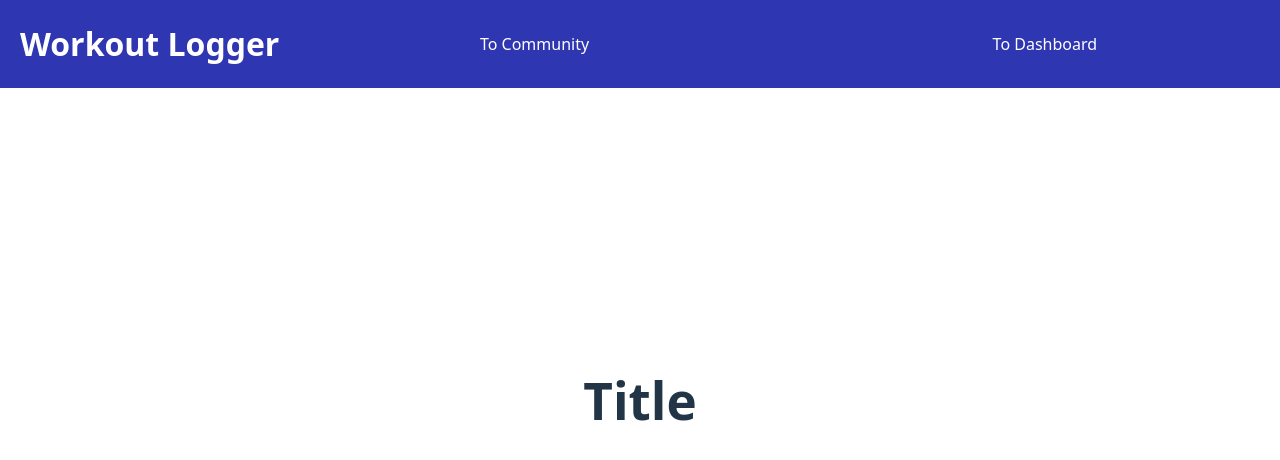
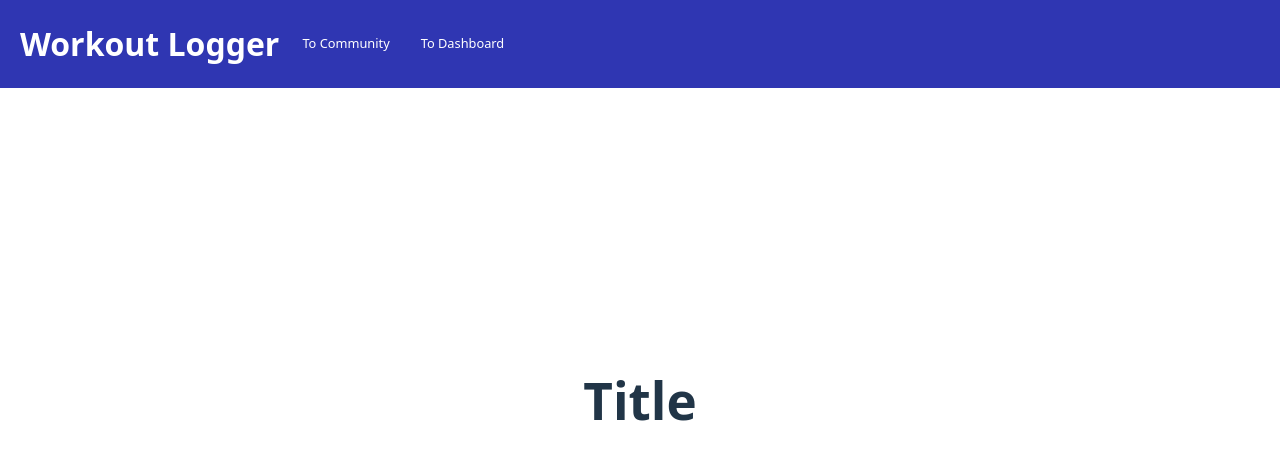
Before and after one commit to johnsonlei1/workout, a React (Vite) app in the folder frontend/: page /community in a window 1280 px wide. Shown: the top 460 px of the page. Built offline with nearby package versions, Linux system fonts and the light colour scheme.

Commit message:
nav bar done

```diff
--- a/frontend/src/App.css
+++ b/frontend/src/App.css
@@ -47,20 +47,38 @@
   margin: 0;
   padding: 0;
   color: white;
+  display: inline-block;
 }
 
 .header {
-  flex: 1;
+  display: flex;
   position: fixed;
   top: 0;
   left: 0;
   width: 100%;
-  background-color: #2f36b2; /* Adjust color as needed */
+  background-color: #2f36b2;
   color: white;
+  padding: 10px 20px;
+}
 
+.title-with-links {
+  display: flex;
+  align-items: center;
 }
 
 .link {
-  flex: 1;
   color: white;
+  text-decoration: none;
+  margin-right: 15px;
+  font-size: 0.8rem;
+  padding: 4px 8px;
+  border-radius: 4px;
+  /* background-color: rgba(255, 255, 255, 0.1); */
+  transition: background-color 0.2s;
 }
+
+.nav-links {
+  display: flex;
+  margin-left: 15px;
+  align-items: center;
+}
--- a/frontend/src/components/Navbar.tsx
+++ b/frontend/src/components/Navbar.tsx
@@ -2,14 +2,17 @@ import { Link } from "react-router-dom";
 import "../App.css";
 
 const Navbar = () => {
-
   return (
     <header>
-        <div className="header">
-           <header className="title">Workout Logger</header>
+      <div className="header">
+        <div className="title-with-links">
+          <header className="title">Workout Logger</header>
+          <div className="nav-links">
             <Link to="/Community" className="link">To Community</Link>
             <Link to="/Dashboard" className="link">To Dashboard</Link>
+          </div>
         </div>
+      </div>
     </header>
   );
 };
```
